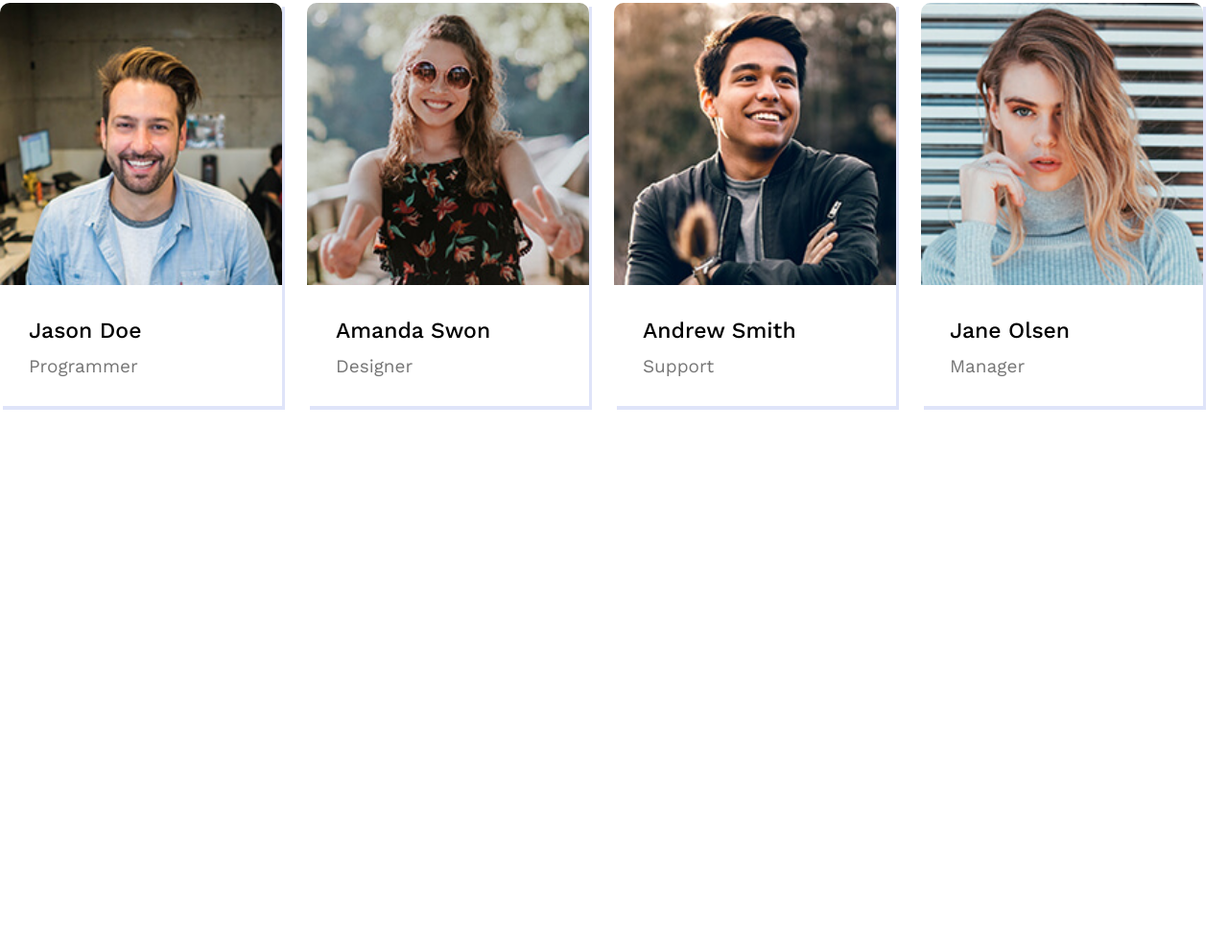
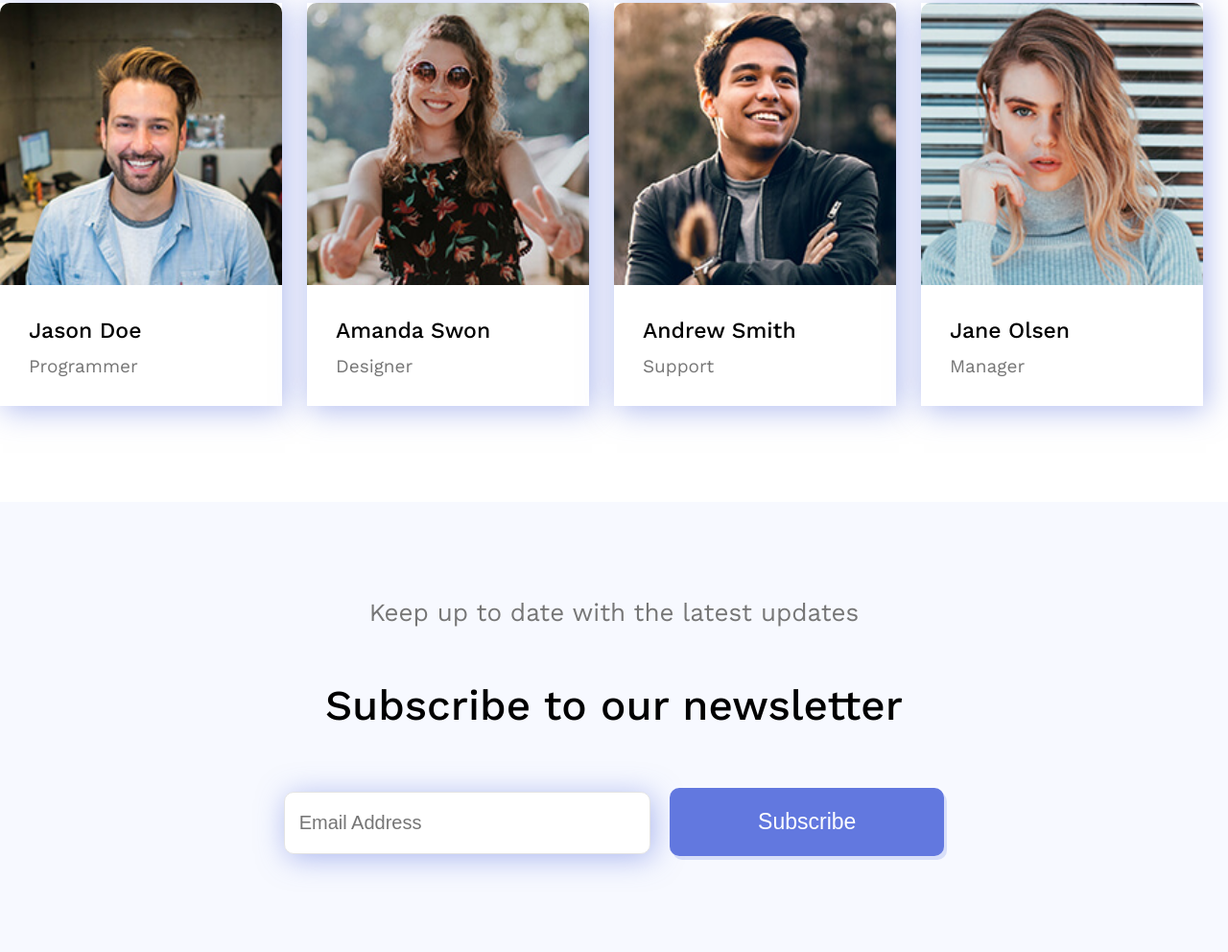
Before and after one commit to ashikdas/AppAMP, a plain HTML site: page index.html in a window 1280 px wide. Shown: the part 3625-4617 px from the top of the page at 96% size. Before the commit the page ends 4148 px from the top, so only its background shows below. Drawn offline with nearby package versions, Linux system fonts and the light colour scheme.

Commit message:
End of Newslatter section

```diff
--- a/index.html
+++ b/index.html
@@ -249,5 +249,20 @@
         </div>
     </div>
 
+    <div class="newslatter-section p-bg">
+        <div class="mid-content">
+            <div class="section-title newslatter-title text-center">
+                <p>Keep up to date with the latest updates</p>
+                <h2>Subscribe to our newsletter</h2>
+                <div class="newslatter-form">
+                    <form action="#">
+                        <input type="email" class="default-input" placeholder="Email Address">
+                        <button class="submit-btn" type="submit">Subscribe</button>
+                    </form>
+                </div>
+            </div>
+        </div>
+    </div>
+
 </body>
 </html>
--- a/style.css
+++ b/style.css
@@ -31,6 +31,10 @@ a{
 .mid-content{
     max-width: 1300px;
     margin:auto;
+}
+
+.p-bg{
+    background-color: #f7f9ff;
 }
 
 /* Main CSS Beginning */
@@ -350,7 +354,7 @@ body,h1,h2,h3,h4,h5,p,a,span{
     width: 23%;
     margin-right: 2%;
     background: #fff;
-    box-shadow: 3px 4px 0 rgba(98, 120, 223, .2);
+    box-shadow: 3px 4px 30px 0 rgba(98, 120, 223, .5);
 }
 .member img{
     width: 100%;
@@ -371,3 +375,50 @@ body,h1,h2,h3,h4,h5,p,a,span{
 .team-members{
     margin-top: 80px;
 }
+
+/* NewsLattrer Section CSS*/
+.newslatter-section{
+    padding: 100px 0;
+}
+.newslatter-form{
+    margin-top: 60px;
+}
+
+.default-input{
+    width: 350px;
+    padding: 20px 15px;
+    font-size: 20px;
+    border: 1px solid #e4e4e4;
+    border-radius: 10px;
+    box-shadow: 3px 4px 30px 0 rgba(98, 120, 223, .5);
+    transition: 1s;
+}
+.default-input:focus{
+    box-shadow: 3px 4px 30px 0 rgba(98, 120, 223, .5);
+    border: 1px solid #6278df;
+}
+.submit-btn{
+    background: #6278df;
+    font-size: 23px;
+    color: #fff;
+    border: none;
+    padding: 20px 90px;
+    font-weight: 500;
+    border-radius: 10px;
+    cursor: pointer;
+    display: inline-block;
+    margin-left: 15px;
+    box-shadow: 3px 4px 0 rgba(98, 120, 223, .2);
+    border: 2px solid transparent;
+    transition: .4s;
+}
+.submit-btn:hover{
+    box-shadow: 3px 4px 0 rgba(98, 120, 223, .4);
+    background: #fff;
+    color: #6278df;
+    border: 2px solid #6278df;
+}
+.section-title.newslatter-title h2{
+    margin-top: 56px;
+    font-size: 44px;
+}
```
